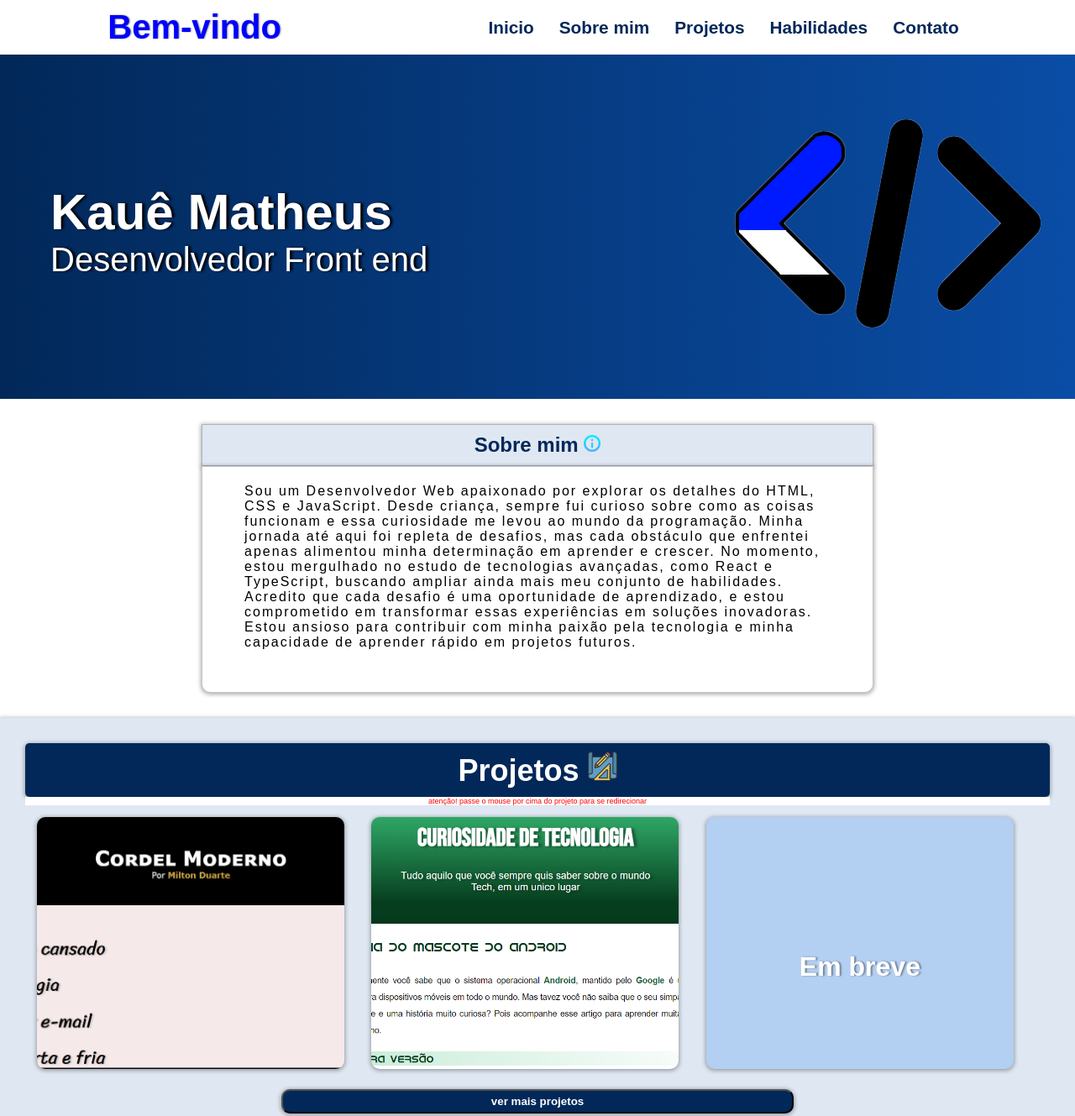
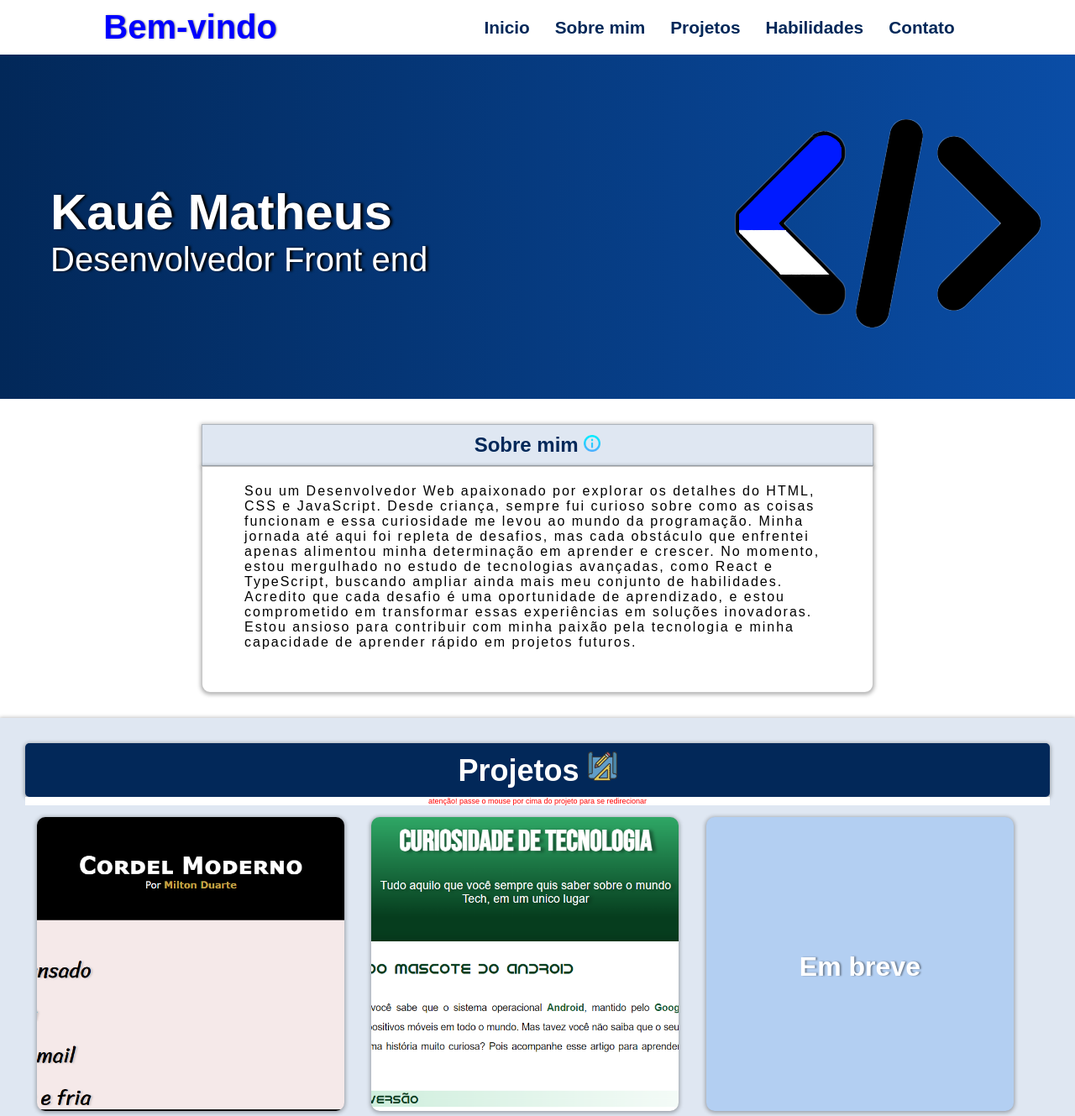
Before and after one commit to KaueMtaheus/portfolio, a plain HTML site: page index.html in a window 1280 px wide. Shown: the top 1329 px of the page at 84% size. Drawn offline with Linux system fonts and the light colour scheme.

Commit message:
arrumando cabeçalho

```diff
--- a/style.css
+++ b/style.css
@@ -56,6 +56,7 @@ header .navegacao-primaria {
     align-items: center;
     white-space: nowrap;    /*evita que o texto quebra*/
 
+
 }
 
 
@@ -71,6 +72,11 @@ header .navegacao-primaria li a:hover {
     color: blue;
 }
 
+
+.navegacao-primaria {
+    position: relative;
+    padding: 10px;
+}
 
 
 /*------------------------------seção home*/
@@ -188,7 +194,7 @@ section#projetos {
     background-color: #B3CFF2;
     width: 30%;
     margin: 14px;
-    padding-bottom: 300px;
+    padding-bottom: 350px;
     vertical-align: top;
     box-sizing: border-box;
     box-shadow: 0px 1px 5px 1px rgba(0, 0, 0, 0.326);
```
